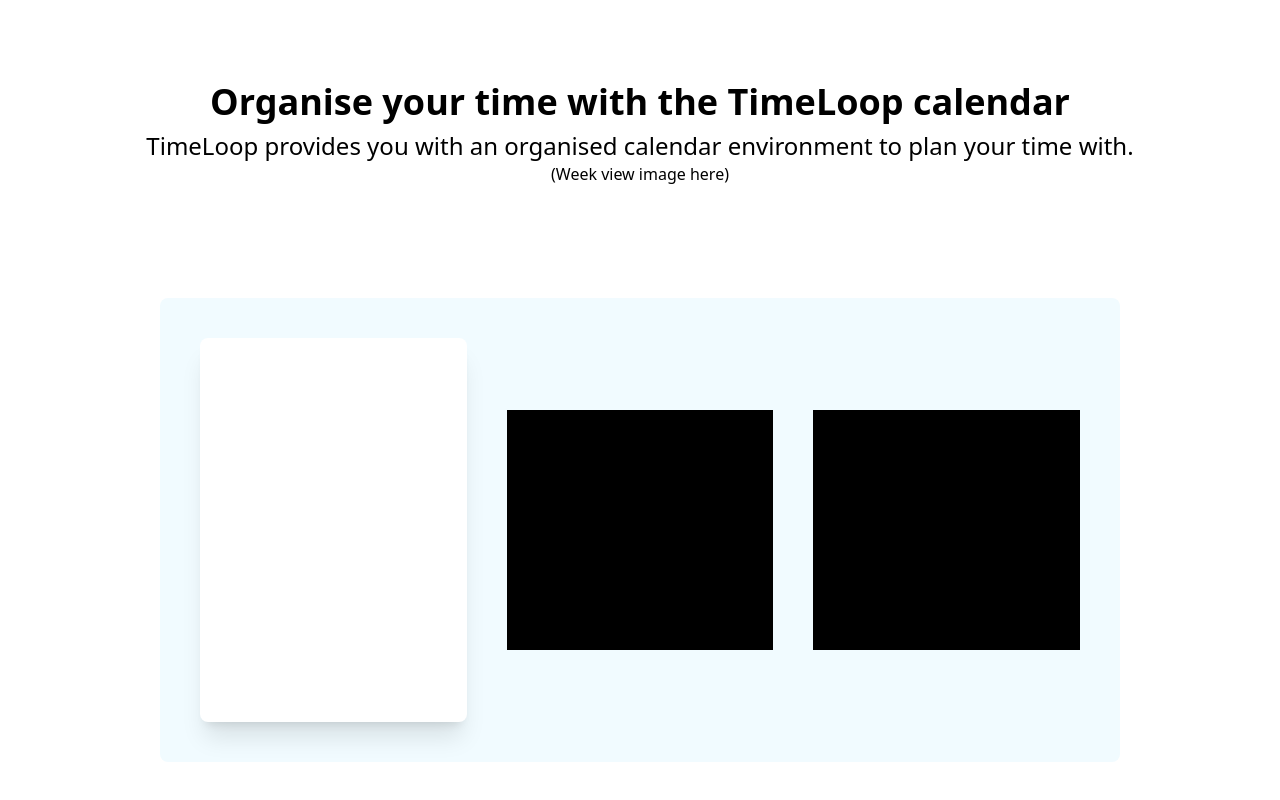
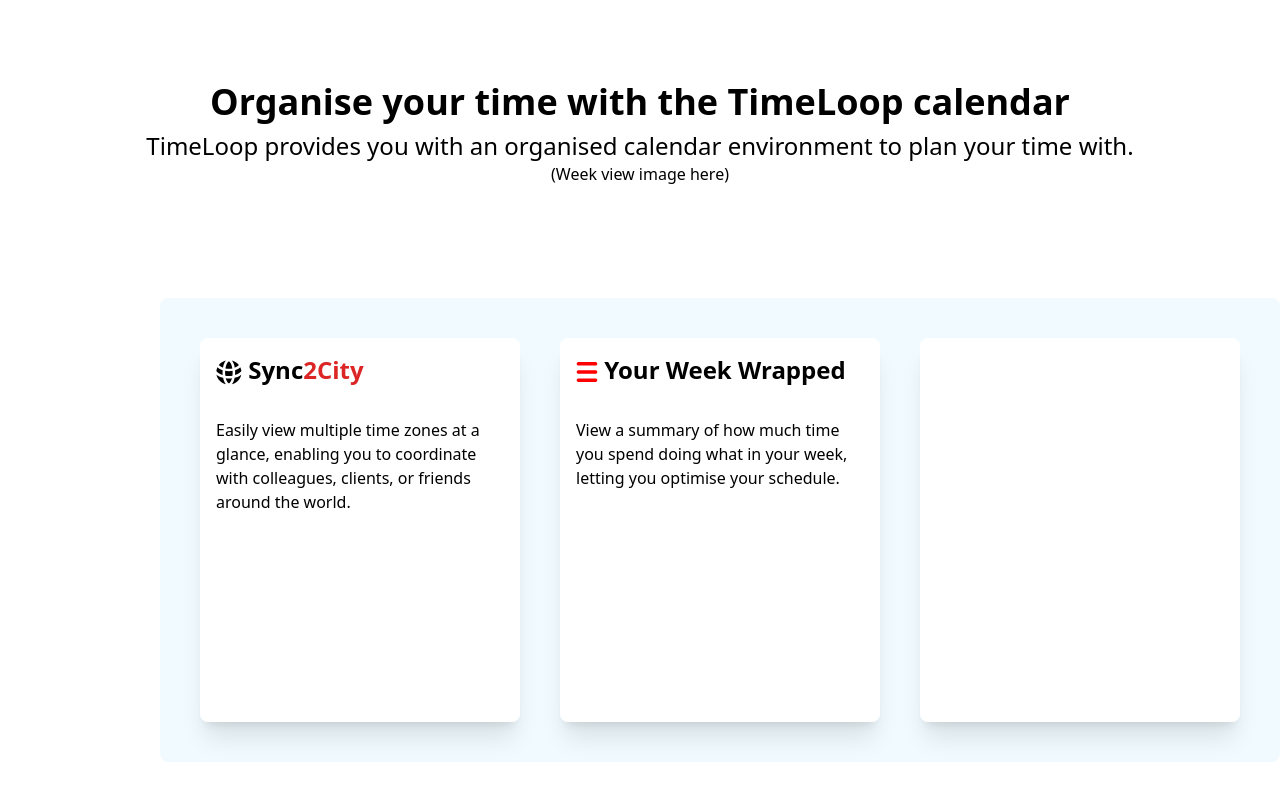
Before and after one commit to jpxoi/timeloop-frontend, a React (Vite) app: page / in a window 1280 px wide. Shown: the part 366-1166 px from the top of the page. Built offline with nearby package versions, Linux system fonts and the light colour scheme.

Commit message:
Time zone and week wrapped feature panels

```diff
--- a/src/Components/Pages/Landing.jsx
+++ b/src/Components/Pages/Landing.jsx
@@ -1,8 +1,10 @@
 import React from "react";
 import LandingHeader from "../Organisms/LandingHeader";
-import LandingBackground from "/src/assets/images/LandingBackground.webp"
-import Card1 from "/src/assets/illustrations/Card1.svg"
-import Card2 from "/src/assets/illustrations/Card2.svg"
+import LandingBackground from "/src/assets/images/LandingBackground.webp";
+import Card1 from "/src/assets/illustrations/Card1.svg";
+import Card2 from "/src/assets/illustrations/Card2.svg";
+import GlobeSymbol from "/src/assets/illustrations/GlobeSymbol.svg";
+import WeekWrappedSymbol from "/src/assets/illustrations/WeekWrappedSymbol.svg";
 import {Link} from "react-router-dom";
 
 function Landing() {
@@ -20,17 +22,21 @@
       </div>
 
       <h1 className="flex font-semibold text-4xl justify-center pt-28 text-center">Organise your time with the TimeLoop calendar</h1>
-      <p className="flex text-2xl justify-center pt-2 text-center"> TimeLoop provides you with an organised calendar environment to plan your time with.</p>
+      <p className="flex text-2xl justify-center pt-2 text-center">TimeLoop provides you with an organised calendar environment to plan your time with.</p>
       <p className="flex justify-center">(Week view image here)</p>
 
-      <div className="grid grid-cols-3 gap-10 auto-cols-max justify-evenly justify-items-stretch items-center my-28 mx-40 p-10 bg-[#F1FBFF] rounded-lg">
-        <div className="h-96 bg-white rounded-lg shadow-xl">
+      <div className="min-w-max max-w-screen grid grid-cols-3 gap-10 auto-cols-max justify-evenly justify-items-stretch items-center my-28 mx-40 p-10 bg-[#F1FBFF] rounded-lg">
+        <div className="h-96 bg-white rounded-lg shadow-xl min-w-40">
+          <h1 className="font-semibold text-2xl p-4"> <img src={GlobeSymbol} className="inline"></img> Sync<p className="inline text-red-600">2City</p> </h1>
+          <p className="p-4 w-80">Easily view multiple time zones at a glance, enabling you to coordinate with colleagues, clients, or friends around the world.</p>
+        </div>
 
+        <div className="h-96 bg-white rounded-lg shadow-xl min-w-40">
+          <h1 className="font-semibold text-2xl p-4"> <img src={WeekWrappedSymbol} className="inline"></img> Your Week Wrapped</h1>
+          <p className="p-4 w-80">View a summary of how much time you spend doing what in your week, letting you optimise your schedule.</p>
         </div>
-        <div className="bg-black h-60">
 
-        </div>
-        <div className="bg-black h-60">
+        <div className="h-96 bg-white rounded-lg shadow-xl min-w-40">
 
         </div>
       </div>
```
Also changed, not shown: src/assets/illustrations/GlobeSymbol.svg (added), src/assets/illustrations/WeekWrappedSymbol.svg (added).
